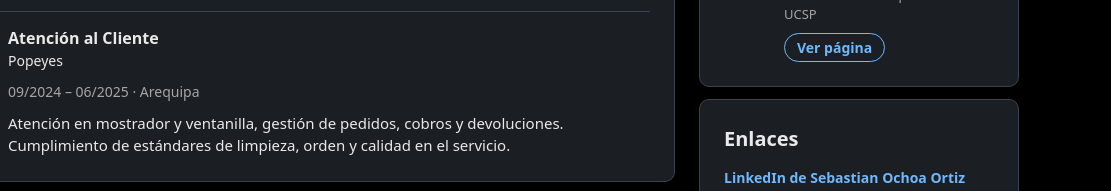
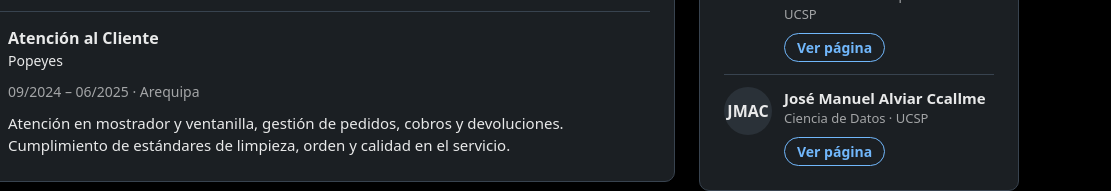
Before and after one commit to Sebasochoa/sebasochoa.github.io, a plain HTML site: page index.html in a window 1280 px wide. Shown: the part 966-1157 px from the top of the page, 169-1280 px from the left. Drawn offline with Linux system fonts and the light colour scheme.

Commit message:
feat: agregar enlace a la página de José Alviar

```diff
--- a/index.html
+++ b/index.html
@@ -303,6 +303,14 @@
               <a class="btn btn-small" href="https://rreec-253.github.io/MyPage/" target="_blank" rel="noopener">Ver página</a>
             </div>
           </li>
+          <li>
+            <span class="initials" aria-hidden="true">JMAC</span>
+            <div>
+              <h3>José Manuel Alviar Ccallme</h3>
+              <p>Ciencia de Datos · UCSP</p>
+              <a class="btn btn-small" href="https://josealviar-acc.github.io/" target="_blank" rel="noopener">Ver página</a>
+            </div>
+          </li>
         </ul>
       </section>
 
```
